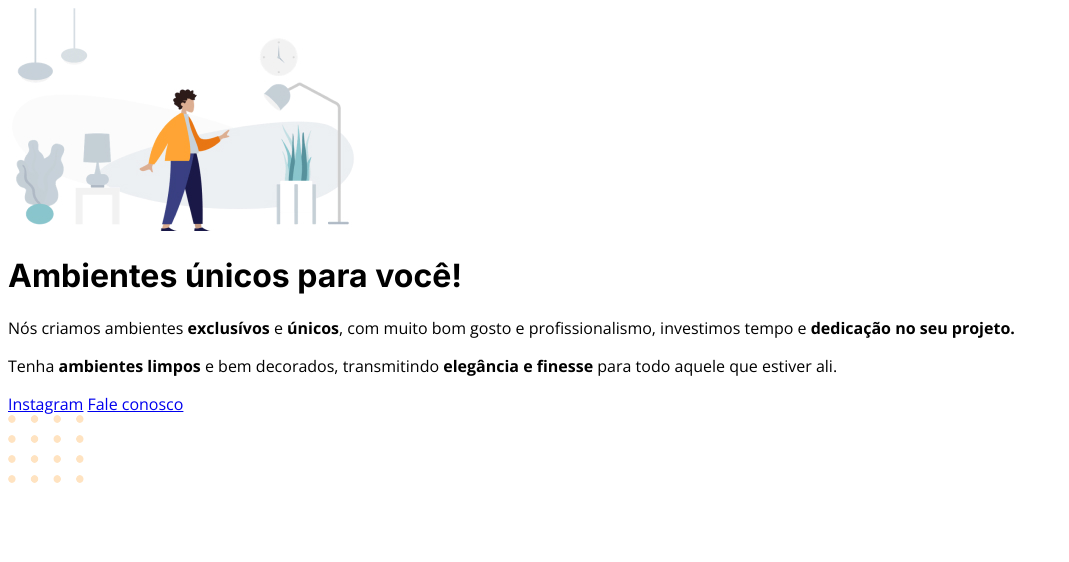
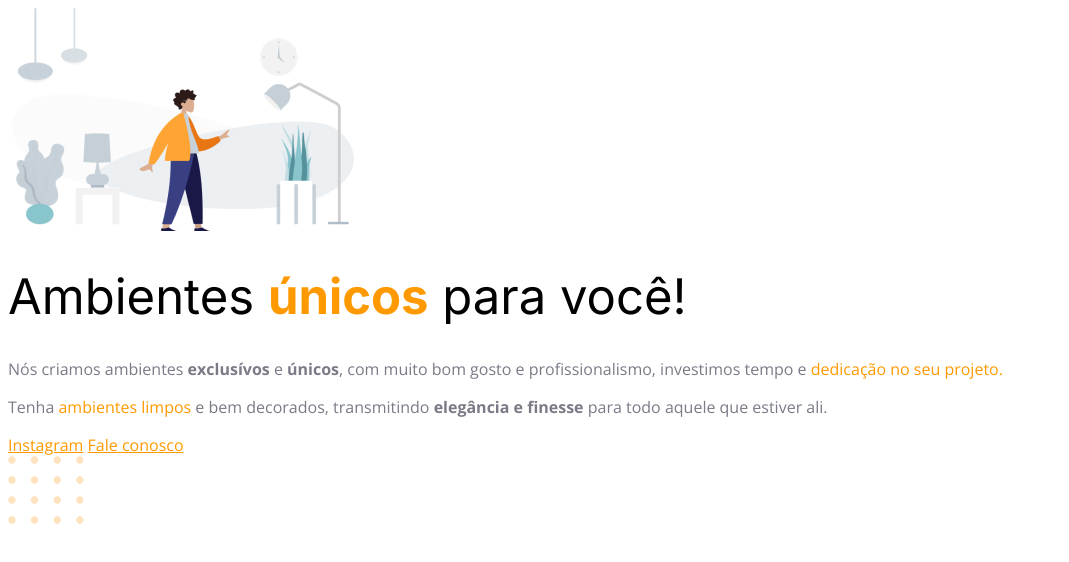
Before and after one commit to JoaoPontess/AdPage, a plain HTML site: page index.html in a window 1280 px wide. Shown: the whole page, without its empty margins (0-1069 px from the left). Drawn offline with nearby package versions, Linux system fonts and the light colour scheme.

Commit message:
Color and size text

```diff
--- a/index.html
+++ b/index.html
@@ -23,9 +23,9 @@
 
 <h1>Ambientes <span>únicos</span> para você!</h1>
 
-<p>Nós criamos ambientes <strong>exclusívos</strong> e <strong>únicos</strong>, com muito bom gosto e profissionalismo, investimos tempo e <strong>dedicação no seu projeto.</strong> </p>
+<p>Nós criamos ambientes <strong>exclusívos</strong> e <strong>únicos</strong>, com muito bom gosto e profissionalismo, investimos tempo e <span>dedicação no seu projeto.</span> </p>
 
-<p>Tenha <strong>ambientes limpos</strong> e bem decorados, transmitindo <strong>elegância  e finesse</strong> para todo aquele que estiver ali.</p>
+<p>Tenha <span>ambientes limpos</span> e bem decorados, transmitindo <strong>elegância  e finesse</strong> para todo aquele que estiver ali.</p>
 </div>
 
 <div id="footer">
--- a/style.css
+++ b/style.css
@@ -1,11 +1,32 @@
 h1 {
 font-family: 'Inter', sans-serif;
+font-size: 49px;
+line-height: 56px;
+font-weight: normal;
+}
+
+h1 span {
+    font-weight: bold;
+}
+
+body {
+    font-family: 'Open Sans', sans-serif;
+}
+
+/* Quando repete dados pode se colocar junto
+a {
+    font-family: 'Open Sans', sans-serif;
 }
 
 p {
     font-family: 'Open Sans', sans-serif;
 }
+*/
 
-a {
-    font-family: 'Open Sans', sans-serif;
+span, a {
+    color: #ff9900;
 }
+
+p {
+   color: #7d7987;
+}
```
